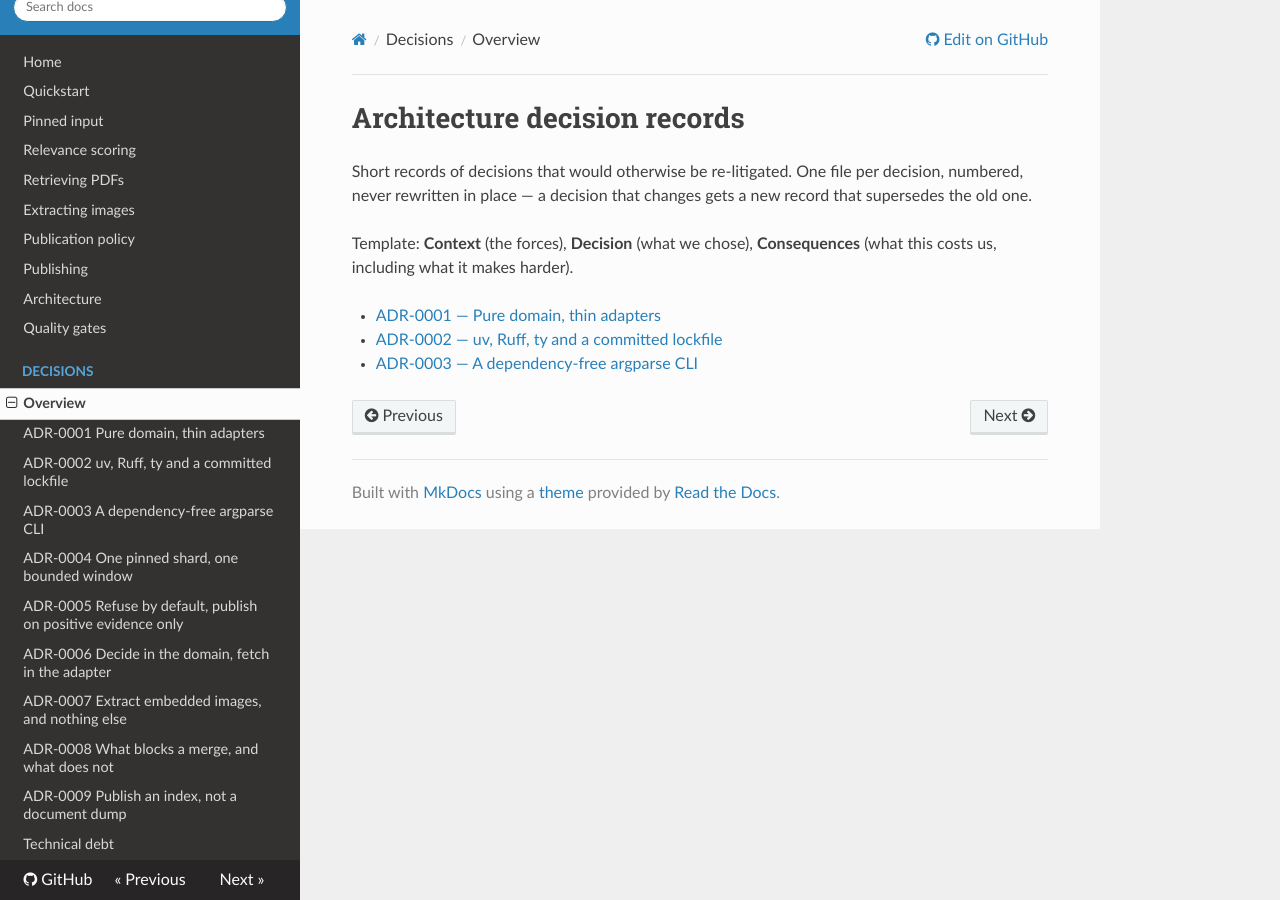
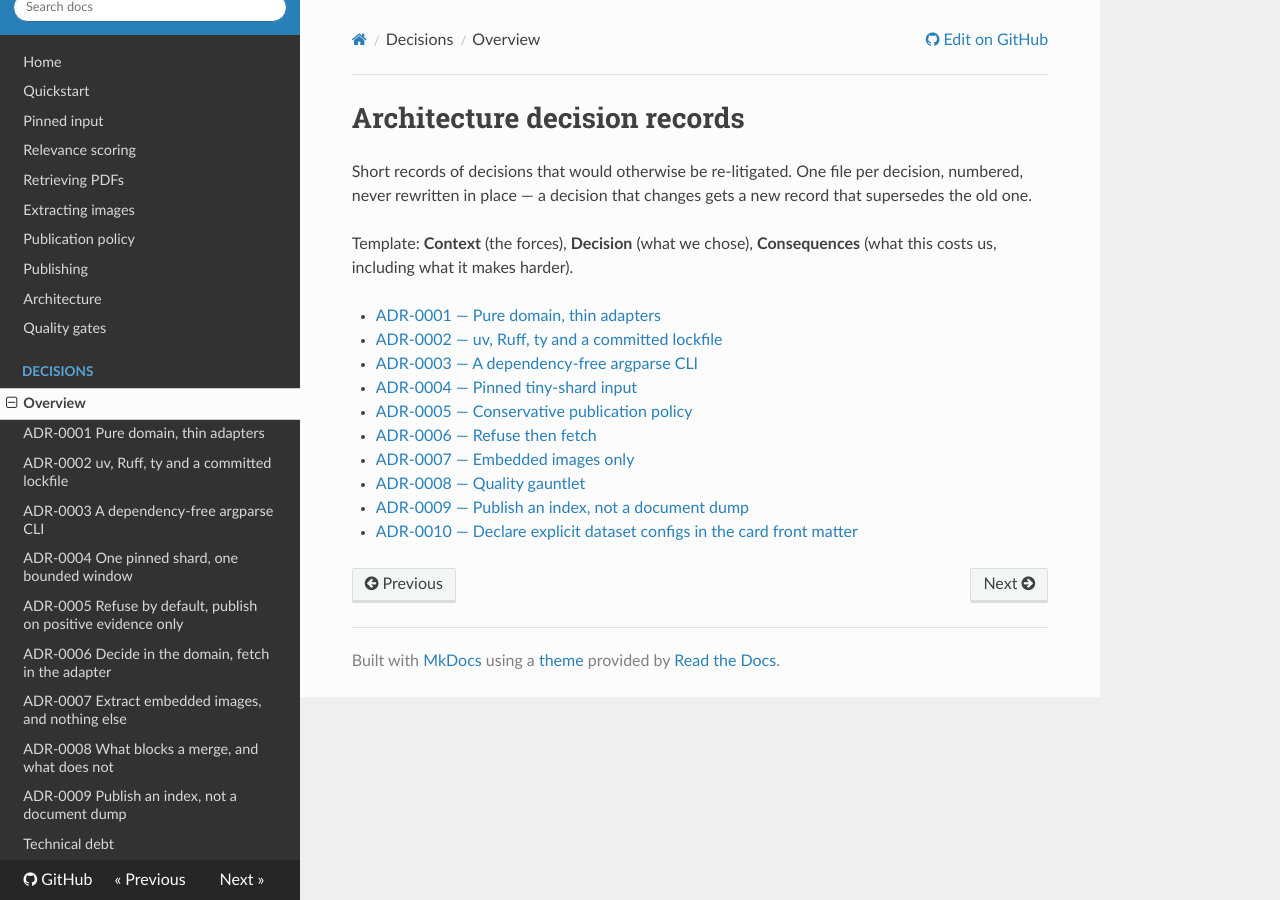
Before and after one commit to NoeFlandre/finepdf-to-images, an MkDocs documentation site: the page built from docs/adr/index.md, in a window 1280 px wide. Built offline with MkDocs 1.6.1, drawn with Linux system fonts in a browser that asks for light colours; nearby versions of some CDN libraries.

Commit message:
fix: declare explicit dataset configs in card front matter (#18)

```diff
--- a/docs/adr/index.md
+++ b/docs/adr/index.md
@@ -9,3 +9,10 @@
 - [ADR-0001 — Pure domain, thin adapters](0001-pure-domain-thin-adapters.md)
 - [ADR-0002 — uv, Ruff, ty and a committed lockfile](0002-uv-ruff-ty-toolchain.md)
 - [ADR-0003 — A dependency-free argparse CLI](0003-argparse-cli.md)
+- [ADR-0004 — Pinned tiny-shard input](0004-pinned-tiny-shard-input.md)
+- [ADR-0005 — Conservative publication policy](0005-conservative-publication-policy.md)
+- [ADR-0006 — Refuse then fetch](0006-refuse-then-fetch.md)
+- [ADR-0007 — Embedded images only](0007-embedded-images-only.md)
+- [ADR-0008 — Quality gauntlet](0008-quality-gauntlet.md)
+- [ADR-0009 — Publish an index, not a document dump](0009-publish-metadata-not-documents.md)
+- [ADR-0010 — Declare explicit dataset configs in the card front matter](0010-dataset-viewer-configs.md)
```
Also changed, not shown: docs/adr/0010-dataset-viewer-configs.md (added, +33 -0 lines), docs/publishing.md (+6 -0 lines), 2 other files.
